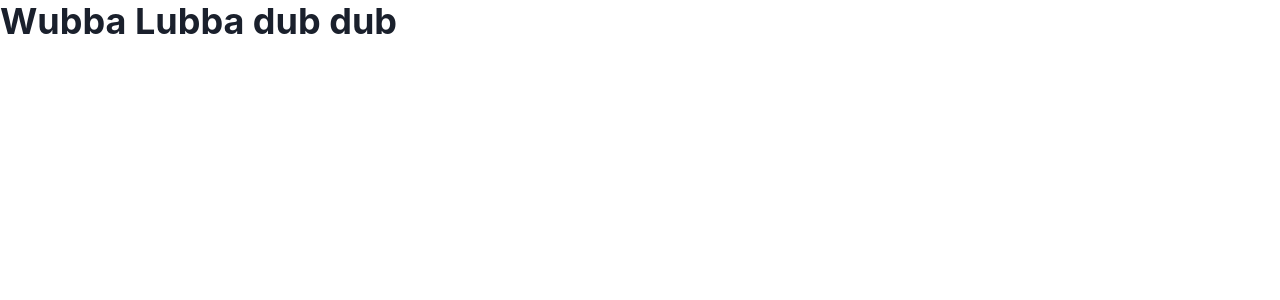
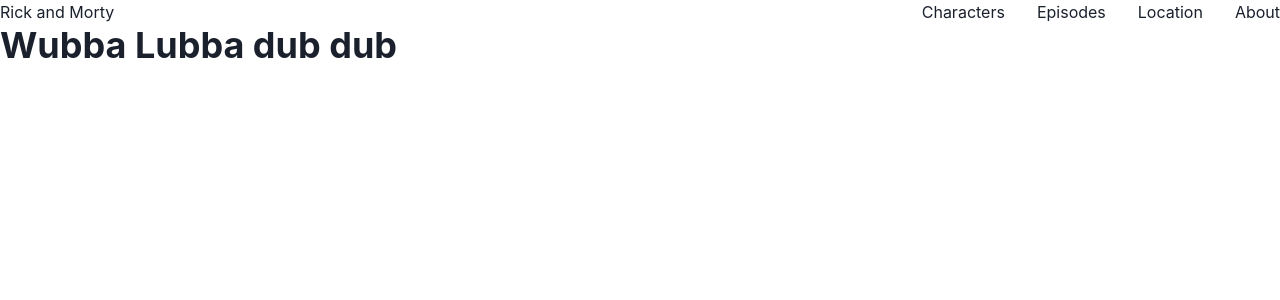
Before and after one commit to AbePlays/Wubba-Lubba-dub-dub, a Next.js app: page / in a window 1280 px wide. Shown: the top 300 px of the page. Built offline with nearby package versions, Linux system fonts and the light colour scheme.

Commit message:
Added a navbar

```diff
--- /dev/null
+++ b/components/Navbar/Navbar.tsx
@@ -0,0 +1,21 @@
+import { Box, Flex, Stack } from "@chakra-ui/react";
+import Link from "next/link";
+import React, { ReactElement } from "react";
+
+interface Props {}
+
+export default function Navbar({}: Props): ReactElement {
+  return (
+    <Box>
+      <Flex justifyContent="space-between">
+        <Link href="/">Rick and Morty</Link>
+        <Stack isInline spacing="8">
+          <Link href="/characters">Characters</Link>
+          <Link href="/episodes">Episodes</Link>
+          <Link href="/locations">Location</Link>
+          <Link href="/about">About</Link>
+        </Stack>
+      </Flex>
+    </Box>
+  );
+}
--- /dev/null
+++ b/components/Navbar/index.ts
@@ -0,0 +1 @@
+export { default } from "./Navbar";
--- a/pages/_app.tsx
+++ b/pages/_app.tsx
@@ -1,8 +1,10 @@
 import { ChakraProvider, theme } from "@chakra-ui/react";
+import Navbar from "../components/Navbar";
 
 function MyApp({ Component, pageProps }) {
   return (
     <ChakraProvider theme={theme}>
+      <Navbar />
       <Component {...pageProps} />
     </ChakraProvider>
   );
--- a/pages/index.tsx
+++ b/pages/index.tsx
@@ -5,7 +5,7 @@
   return (
     <Box>
       <Head>
-        <title>Create Next App</title>
+        <title>Wubba Lubba dub-dub</title>
         <link rel="icon" href="/favicon.ico" />
       </Head>
       <Box>
```
